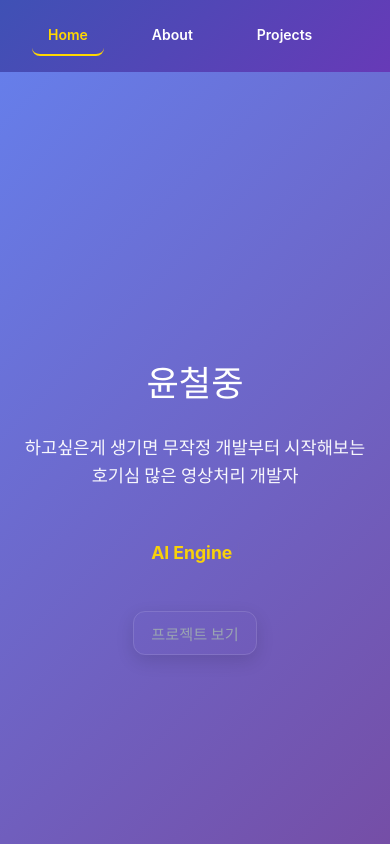
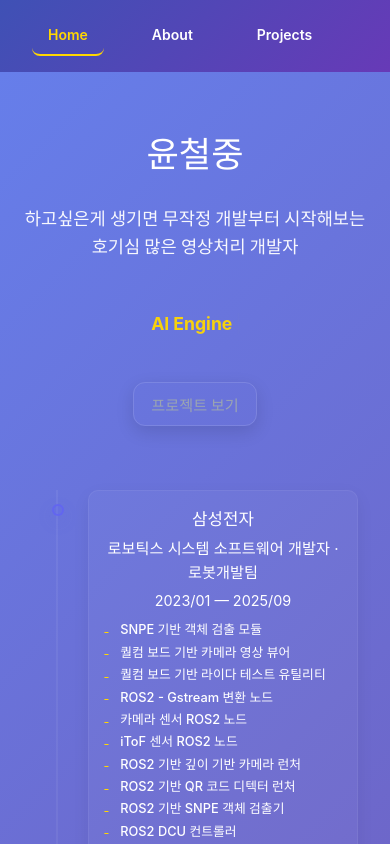
Before and after one commit to maroomir/portfolio, a React (Vite) app: page / in a window 390 px wide. Built offline with nearby package versions, Linux system fonts and the light colour scheme.

Commit message:
feat: Add timeline.tsx
- add Timeline at Home

```diff
--- /dev/null
+++ b/src/components/Timeline.tsx
@@ -0,0 +1,246 @@
+import { useMemo } from "react";
+import styled from "@emotion/styled";
+import { IResume } from "@/data/data";
+import data from "@/data/data.json";
+
+/**
+ * Timeline
+ * - 세로 중심형 타임라인 (데스크탑)
+ * - 모바일에서는 단일 열(스택) 형태로 표시
+ *
+ * Props:
+ * - items: IResume[]
+ *
+ * 동작:
+ * - 기간(period 배열)의 시작 연도(숫자)를 파싱하여 최신순으로 정렬 후 렌더링
+ * - 각 항목에 간단한 등장 애니메이션 적용
+ * - 해당 회사에서 수행한 모든 프로젝트를 카드 하단에 나열 (public 프로젝트는 깃허브 링크)
+ * - 하이라이트 및 프로젝트 설명은 표시하지 않음 (요청에 따라 프로젝트 제목만 노출)
+ */
+
+type Props = {
+  items: IResume[];
+};
+
+export default function Timeline({ items }: Props) {
+  const sorted = useMemo(() => {
+    const getYear = (p?: string[]) => {
+      if (!p || p.length === 0) return 0;
+      const s = p[0];
+      const digits = s?.toString().match(/20\d{2}|19\d{2}/);
+      return digits ? parseInt(digits[0], 10) : 0;
+    };
+    return [...items].sort((a, b) => getYear(b.period) - getYear(a.period));
+  }, [items]);
+
+  const projects = (data as any).projects || [];
+  const projectsByCompany = useMemo(() => {
+    const map: Record<string, any[]> = {};
+    projects.forEach((p: any) => {
+      const name = (p.agency?.name ?? "").toLowerCase();
+      if (!map[name]) map[name] = [];
+      map[name].push(p);
+    });
+    return map;
+  }, [projects]);
+
+  return (
+    <Wrapper>
+      <Inner>
+        <Line aria-hidden />
+        {sorted.map((it, idx) => {
+          const companyKey = (it.company ?? "").toLowerCase();
+          const companyProjects = projectsByCompany[companyKey] || [];
+
+          return (
+            <Item
+              key={idx}
+              $side={idx % 2 === 0 ? "left" : "right"}
+              style={{ animationDelay: `${idx * 80}ms` }}
+            >
+              <Dot aria-hidden />
+              <ItemCard>
+                <Company>{it.company}</Company>
+                <Role>
+                  {it.role}
+                  {it.department ? ` · ${it.department}` : ""}
+                </Role>
+                <PeriodText>{(it.period || []).join(" — ")}</PeriodText>
+
+                {/* 하이라이트는 표시하지 않음 (요청) */}
+
+                {companyProjects.length > 0 && (
+                  <ProjectsList aria-label={`${it.company} projects`}>
+                    {companyProjects.map((pr: any, pi: number) => (
+                      <ProjectItem key={pi}>
+                        {pr.release?.status === "public" && pr.release?.link ? (
+                          <a href={pr.release.link} target="_blank" rel="noopener noreferrer">
+                            {pr.title}
+                          </a>
+                        ) : (
+                          <span>{pr.title}</span>
+                        )}
+                      </ProjectItem>
+                    ))}
+                  </ProjectsList>
+                )}
+              </ItemCard>
+            </Item>
+          );
+        })}
+      </Inner>
+    </Wrapper>
+  );
+}
+
+/* Styles */
+
+const Wrapper = styled.section`
+  width: 100%;
+  max-width: var(--max-width, 1200px);
+  margin: 2.5rem auto;
+  padding: 0 clamp(1rem, 4vw, 2rem);
+  box-sizing: border-box;
+`;
+
+const Inner = styled.div`
+  position: relative;
+  display: grid;
+  grid-template-columns: 1fr;
+  gap: 2rem;
+  align-items: start;
+`;
+
+/* center vertical line on wide screens */
+const Line = styled.div`
+  position: absolute;
+  left: 50%;
+  top: 0;
+  bottom: 0;
+  width: 2px;
+  transform: translateX(-50%);
+  background: linear-gradient(180deg, rgba(255,255,255,0.06), rgba(255,255,255,0.04));
+  z-index: 0;
+
+  @media (max-width: 800px) {
+    left: 24px;
+    transform: none;
+  }
+`;
+
+const Item = styled.div<{ $side?: "left" | "right" }>`
+  position: relative;
+  z-index: 1;
+  display: flex;
+  justify-content: ${(p) => (p.$side === "left" ? "flex-end" : "flex-start")};
+  align-items: flex-start;
+
+  /* entrance animation */
+  opacity: 0;
+  transform: translateY(8px);
+  animation: fadeUp 420ms ease forwards;
+
+  @keyframes fadeUp {
+    to {
+      opacity: 1;
+      transform: translateY(0);
+    }
+  }
+
+  @media (max-width: 800px) {
+    justify-content: flex-start;
+    padding-left: 56px; /* space for line/dot */
+  }
+`;
+
+const Dot = styled.span`
+  position: absolute;
+  left: calc(50% - 6px);
+  top: 14px;
+  width: 12px;
+  height: 12px;
+  border-radius: 50%;
+  background: var(--chip-active, rgba(99,102,241,0.24));
+  border: 2px solid var(--chip-active-border, rgba(99,102,241,0.95));
+  box-shadow: 0 6px 18px rgba(99,102,241,0.14);
+
+  @media (max-width: 800px) {
+    left: 20px;
+  }
+`;
+
+const ItemCard = styled.article`
+  background: var(--card-bg, rgba(255,255,255,0.04));
+  border: 1px solid var(--glass-border, rgba(255,255,255,0.06));
+  color: #ffffff;
+  padding: 1rem;
+  border-radius: 12px;
+  width: min(48rem, 46%);
+  box-shadow: 0 6px 18px rgba(0,0,0,0.06);
+
+  @media (max-width: 800px) {
+    width: 100%;
+    padding: 0.9rem;
+    border-radius: 10px;
+  }
+`;
+
+const Company = styled.h3`
+  margin: 0 0 0.25rem 0;
+  font-size: 1.05rem;
+  font-weight: 700;
+  color: #ffffff;
+`;
+
+const Role = styled.div`
+  font-size: 0.95rem;
+  color: #ffffff;
+  margin-bottom: 0.25rem;
+`;
+
+const PeriodText = styled.time`
+  display: block;
+  font-size: 0.9rem;
+  color: #ffffff;
+  margin-bottom: 0.5rem;
+`;
+
+/* 하이라이트 표시 제거 (요청) */
+
+const ProjectsList = styled.div`
+  margin-top: 0.75rem;
+  display: flex;
+  flex-direction: column;
+  gap: 0.5rem;
+`;
+
+const ProjectItem = styled.div`
+  font-size: 0.8rem;
+  line-height: 1;
+  text-align: left;
+  margin: 0;
+  padding: 0;
+  display: flex;
+  align-items: flex-start;
+  gap: 0.2rem;
+
+  &::before {
+    content: "-";
+    color: var(--primary, #ffd700);
+    display: inline-block;
+    width: 1ch;
+    margin-right: 0.35rem;
+    margin-top: 0.1rem;
+  }
+
+  a,
+  span {
+    color: #ffffff;
+    font-weight: 500;
+    text-decoration: none;
+    display: inline;
+  }
+  a:hover {
+    text-decoration: underline;
+  }
+`;
--- a/src/pages/Home.tsx
+++ b/src/pages/Home.tsx
@@ -4,6 +4,7 @@ import { useNavigate } from "react-router-dom";
 import Button from "@/components/Button";
 import data from "@/data/data.json";
 import Seo from "@/components/Seo";
+import Timeline from "@/components/Timeline";
 
 function Home() {
   const { home } = data;
@@ -27,6 +28,10 @@ function Home() {
           />
         </TypeEffect>
         <Button onClick={() => navigate("/projects")}>프로젝트 보기</Button>
+
+        {/* Timeline: 경력 타임라인 (최신순) */}
+        <Timeline items={data.about.resume} />
+
       </Inner>
     </Container>
   );
```
Also changed, not shown: 1 other file (tests, documents, lock files or other folders).
